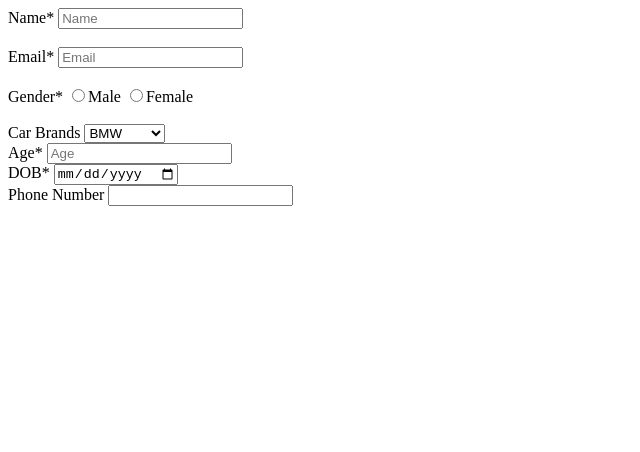
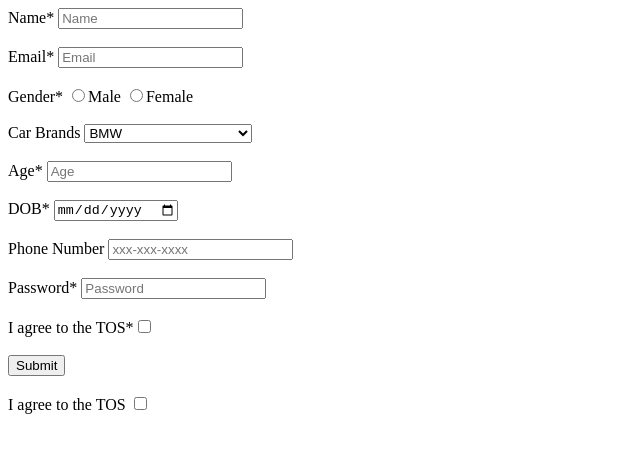
Before and after one commit to acciojob/signup-form-car-Pushpendrachaudhary88, a website: page main.html in a window 1280 px wide. Shown: the whole page, without its empty margins (0-640 px from the left). Drawn offline with Linux system fonts and the light colour scheme.

Commit message:
created a submission

```diff
--- a/main.html
+++ b/main.html
@@ -29,40 +29,52 @@
 		<div>
 			<label for="Car">Car Brands</label>
 			<select name="topics" id="car">
-<!--                   <option value="select the cars" disabled>Item to Sells</option> -->
+            <option value="select the cars" disabled>Please choose an option</option>
                   <option value="BMW">BMW</option>
                   <option value="Audi">Audi</option>
                   <option value="Mercedez">Mercedez</option>
             </select>
+			<br>
+			<br>
 		</div>
 		<div>
 			<label for="age">Age*</label>
-			<input type="number" name="age" id="age" placeholder="Age">
+			<input type="number" name="age" id="age" placeholder="Age"> <br>
+			<br>
 		</div>
 		<div>
 			<label for="dob">DOB*</label>
 			<input type="date" name="dob" id="dob">
+			<br>
+			<br>
 		</div>
 		<div>
 			<label for="Ph number">Phone Number</label>
-			<input type="tel" name="Ph number" id="Ph number">
+			<input type="tel" name="Ph number" id="Ph number" placeholder="xxx-xxx-xxxx">
+			<br>
+			<br>
 		</div>
 		<div>
-			<label for="pass"
-
-
+			<label for="pass" >Password*</label>
+			<input type="password" id="pass" name="pass" placeholder="Password">
+			<br>
+			<br>
+		</div>
+		<div>
+			 I agree to the TOS*<input type="checkbox">
+			<br>
+			<br>
 
 		</div>
+		 <div>
+			 <nr></nr>
+            <input type="Submit">
+        </div>
+		<div>
+			<br>
+		 I agree to the TOS <input type="checkbox">
 
-
-
-
-
-
-
-
-
-
+		</div>
 	</form>
 
 
```
